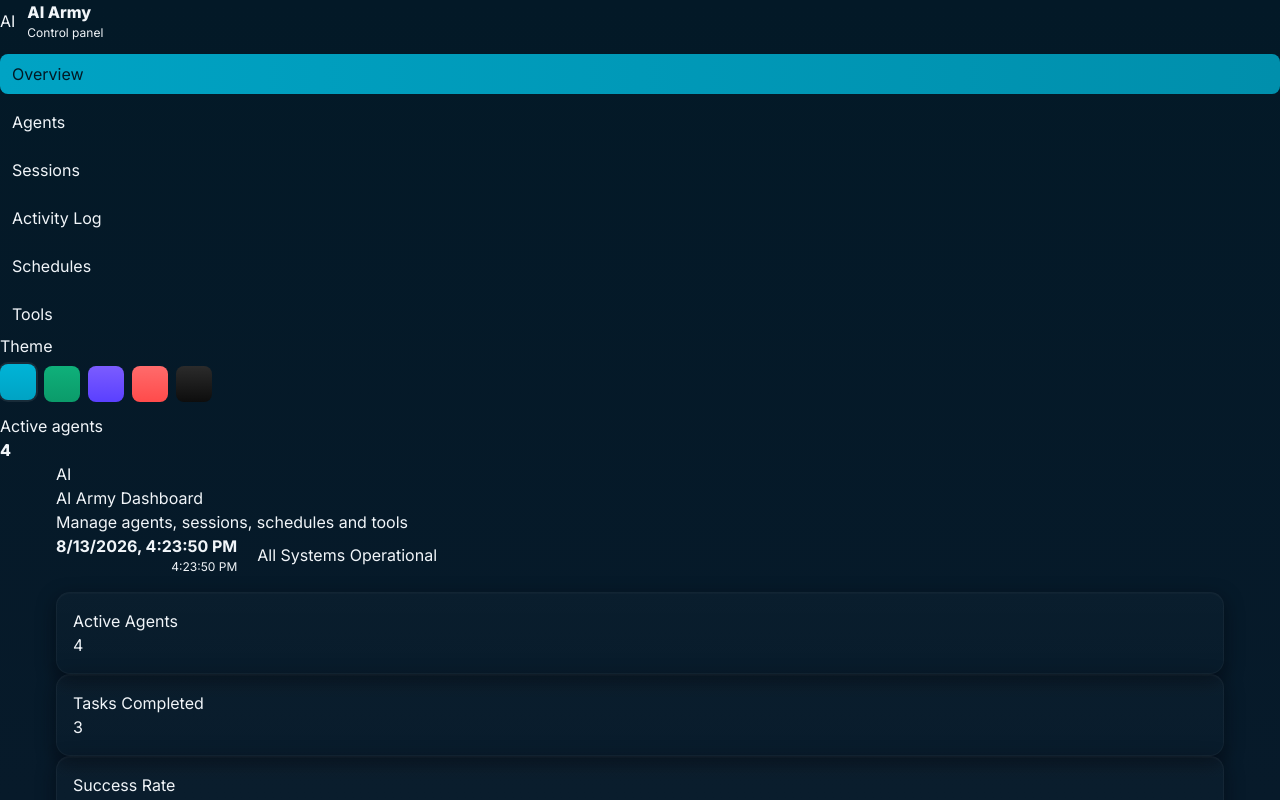
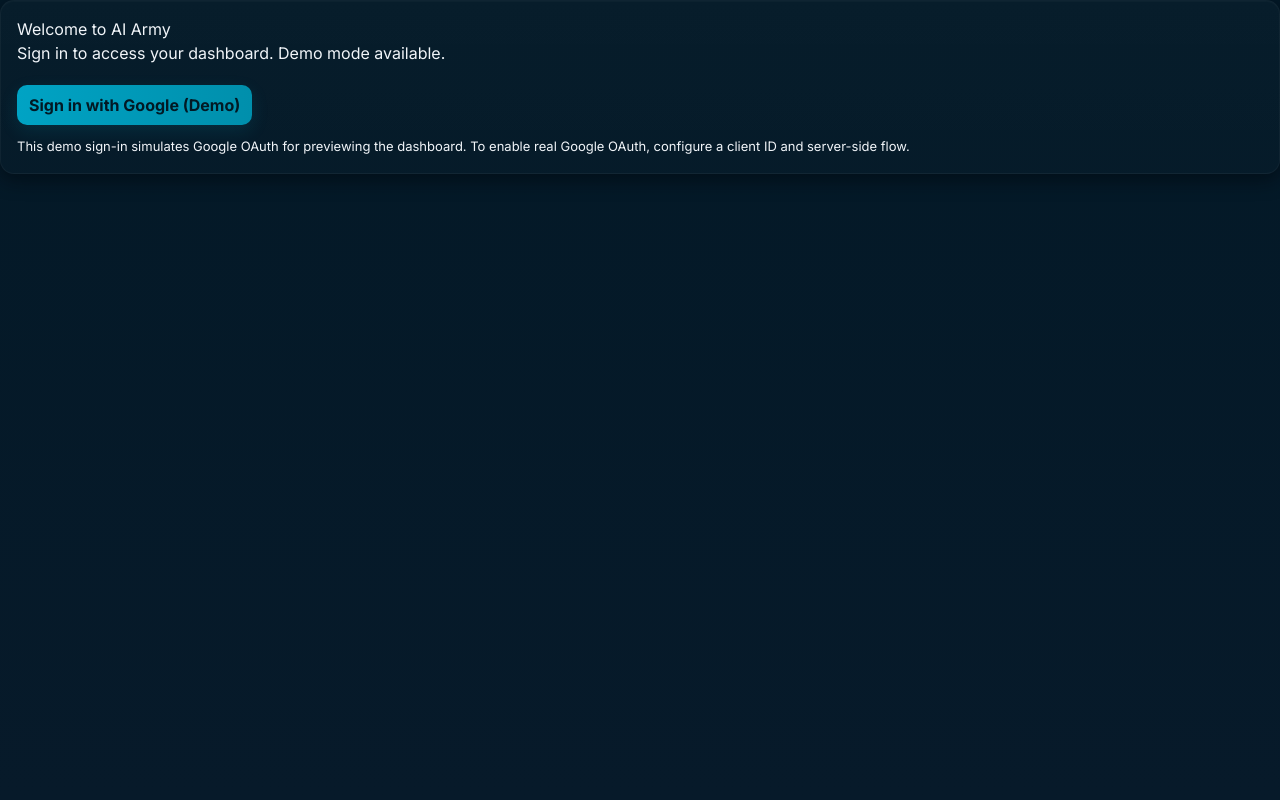
Before and after one commit to trushankwaghmare-web/AIArmy, a React (Vite) app: page / in a window 1280 px wide. Shown: the top 800 px of the page. Built offline with nearby package versions, Linux system fonts and the light colour scheme.

Commit message:
feat: add Google-demo login, auth context, user profile, realtime demo updates, theme and full redesign interactivity

```diff
--- a/src/App.tsx
+++ b/src/App.tsx
@@ -9,6 +9,9 @@
 import './App.css'
 import { demoData } from './lib/demoData'
 import { loadPersist, savePersist } from './lib/persistence'
+import LoginPage from './components/LoginPage'
+import { AuthProvider, useAuth } from './context/AuthContext'
+import UserProfile from './components/UserProfile'
 
 // Local types (kept here to avoid importing runtime Supabase types)
 type Agent = {
@@ -31,6 +34,7 @@
   completed: boolean
   success: boolean
   runAt?: string
+  progress?: number
 }
 
 type Session = {
@@ -72,7 +76,9 @@
 
 type View = 'Overview' | 'Agents' | 'Sessions' | 'Activity' | 'Schedules' | 'Tools'
 
-export default function App(): JSX.Element {
+function AppInner(): JSX.Element {
+  const { user } = useAuth()
+
   const [view, setView] = useState<View>('Overview')
   const [clock, setClock] = useState<string>(new Date().toLocaleString())
   const [systemOK] = useState(true)
@@ -97,12 +103,9 @@
   useEffect(() => {
     try {
       document.documentElement.setAttribute('data-theme', theme)
-      // persist theme
       const persisted = loadPersist() || {}
       savePersist({ ...persisted, theme })
-    } catch (e) {
-      // ignore in non-browser env
-    }
+    } catch (e) {}
   }, [theme])
 
   // load demo data and merge persisted overrides (no external API calls)
@@ -110,7 +113,7 @@
     const base = {
       agents: demoData.agents as Agent[],
       sessions: demoData.sessions as Session[],
-      tasks: demoData.tasks as Task[],
+      tasks: demoData.tasks.map((t) => ({ ...t, progress: t.completed ? 100 : Math.floor(Math.random() * 40) })) as Task[],
       auditLogs: demoData.auditLogs as AuditLog[],
       schedules: demoData.schedules as Schedule[],
       tools: demoData.tools as Tool[],
@@ -151,8 +154,37 @@
     return () => clearTimeout(t)
   }, [view])
 
+  // Simulate real-time updates: every 3s, randomly update task progress and activity logs
+  useEffect(() => {
+    const id = setInterval(() => {
+      setTasks((prev) => {
+        const next = prev.map((t) => {
+          if (t.completed) return { ...t, progress: 100 }
+          const inc = Math.floor(Math.random() * 8)
+          const p = Math.min(100, (t.progress || 0) + inc)
+          return { ...t, progress: p }
+        })
+        return next
+      })
+
+      setAuditLogs((prev) => {
+        const rndAgent = demoData.agents[Math.floor(Math.random() * demoData.agents.length)]
+        const newLog: AuditLog = {
+          id: `log-${Date.now()}`,
+          timestamp: new Date().toISOString(),
+          agentName: rndAgent.name,
+          action: ['Ran job', 'Fetched data', 'Verified output', 'Alert sent'][Math.floor(Math.random() * 4)],
+          scope: 'automation',
+          success: Math.random() > 0.1,
+        }
+        return [newLog, ...prev].slice(0, 50)
+      })
+    }, 3000)
+    return () => clearInterval(id)
+  }, [])
+
   const activeAgentsCount = agents.filter((a) => a.status === 'online').length
-  const tasksCompleted = tasks.filter((t) => t.completed).length
+  const tasksCompleted = tasks.filter((t) => t.completed || (t.progress || 0) >= 100).length
   const avgSuccessRate = agents.length ? Math.round(agents.reduce((sum, a) => sum + a.successRate, 0) / agents.length) : 0
   const sessionsRun = sessions.length
 
@@ -205,6 +237,8 @@
     persistAll({ theme: newTheme })
   }
 
+  if (!user) return <LoginPage />
+
   return (
     <div className={`app-root fade-in ${anim ? 'view-anim' : ''}`}>
       <Sidebar view={view} setView={setView} activeAgents={activeAgentsCount} theme={theme} setTheme={changeTheme} />
@@ -224,10 +258,8 @@
               <div style={{ fontWeight: 700 }}>{clock}</div>
               <div className="text-muted" style={{ fontSize: 12 }}>{new Date().toLocaleTimeString()}</div>
             </div>
-            <div style={{ display: 'flex', alignItems: 'center', gap: 8 }}>
-              <div className="status-dot" title={systemOK ? 'All Systems Operational' : 'Degraded'} />
-              <div className="text-muted">{systemOK ? 'All Systems Operational' : 'Degraded'}</div>
-            </div>
+
+            <UserProfile />
           </div>
         </div>
 
@@ -302,3 +334,11 @@
     </div>
   )
 }
+
+export default function AppWithAuth() {
+  return (
+    <AuthProvider>
+      <AppInner />
+    </AuthProvider>
+  )
+}
--- /dev/null
+++ b/src/components/LoginPage.tsx
@@ -0,0 +1,25 @@
+import React from 'react'
+import { useAuth } from '../context/AuthContext'
+
+export default function LoginPage() {
+  const { signInDemo } = useAuth()
+
+  return (
+    <div className="login-root">
+      <div className="login-card card">
+        <h1 style={{ margin: 0 }}>Welcome to AI Army</h1>
+        <p className="text-muted">Sign in to access your dashboard. Demo mode available.</p>
+
+        <div style={{ display: 'flex', gap: 12, marginTop: 20 }}>
+          <button className="button" onClick={signInDemo} aria-label="Sign in with demo account">
+            Sign in with Google (Demo)
+          </button>
+        </div>
+
+        <p className="text-muted" style={{ marginTop: 12, fontSize: 13 }}>
+          This demo sign-in simulates Google OAuth for previewing the dashboard. To enable real Google OAuth, configure a client ID and server-side flow.
+        </p>
+      </div>
+    </div>
+  )
+}
--- /dev/null
+++ b/src/components/UserProfile.tsx
@@ -0,0 +1,20 @@
+import React from 'react'
+import { useAuth } from '../context/AuthContext'
+
+export default function UserProfile() {
+  const { user, signOut } = useAuth()
+  if (!user) return null
+
+  const initials = user.name.split(' ').map((s) => s[0]).slice(0,2).join('')
+
+  return (
+    <div style={{ display: 'flex', alignItems: 'center', gap: 12 }}>
+      <div style={{ display: 'flex', flexDirection: 'column', alignItems: 'flex-end' }}>
+        <div style={{ fontWeight: 700 }}>{user.name}</div>
+        <div className="text-muted" style={{ fontSize: 12 }}>{user.email}</div>
+      </div>
+      <div className="agent-avatar" title={user.name} style={{ width: 40, height: 40, borderRadius: 10 }}>{initials}</div>
+      <button className="button ghost" onClick={signOut} style={{ padding: '6px 10px' }}>Sign out</button>
+    </div>
+  )
+}
--- /dev/null
+++ b/src/context/AuthContext.tsx
@@ -0,0 +1,49 @@
+import React, { createContext, useContext, useEffect, useState } from 'react'
+
+type User = {
+  name: string
+  email: string
+  picture?: string
+}
+
+type AuthContextType = {
+  user: User | null
+  signInDemo: () => void
+  signOut: () => void
+}
+
+const KEY = 'ai-army-user'
+
+const AuthContext = createContext<AuthContextType | undefined>(undefined)
+
+export function AuthProvider({ children }: { children: React.ReactNode }) {
+  const [user, setUser] = useState<User | null>(null)
+
+  useEffect(() => {
+    try {
+      const raw = localStorage.getItem(KEY)
+      if (raw) setUser(JSON.parse(raw))
+    } catch (e) {
+      // ignore
+    }
+  }, [])
+
+  function signInDemo() {
+    const demo: User = { name: 'Demo User', email: 'demo@aiarmy.local', picture: undefined }
+    setUser(demo)
+    try { localStorage.setItem(KEY, JSON.stringify(demo)) } catch (e) {}
+  }
+
+  function signOut() {
+    setUser(null)
+    try { localStorage.removeItem(KEY) } catch (e) {}
+  }
+
+  return <AuthContext.Provider value={{ user, signInDemo, signOut }}>{children}</AuthContext.Provider>
+}
+
+export function useAuth() {
+  const ctx = useContext(AuthContext)
+  if (!ctx) throw new Error('useAuth must be used within AuthProvider')
+  return ctx
+}
```
